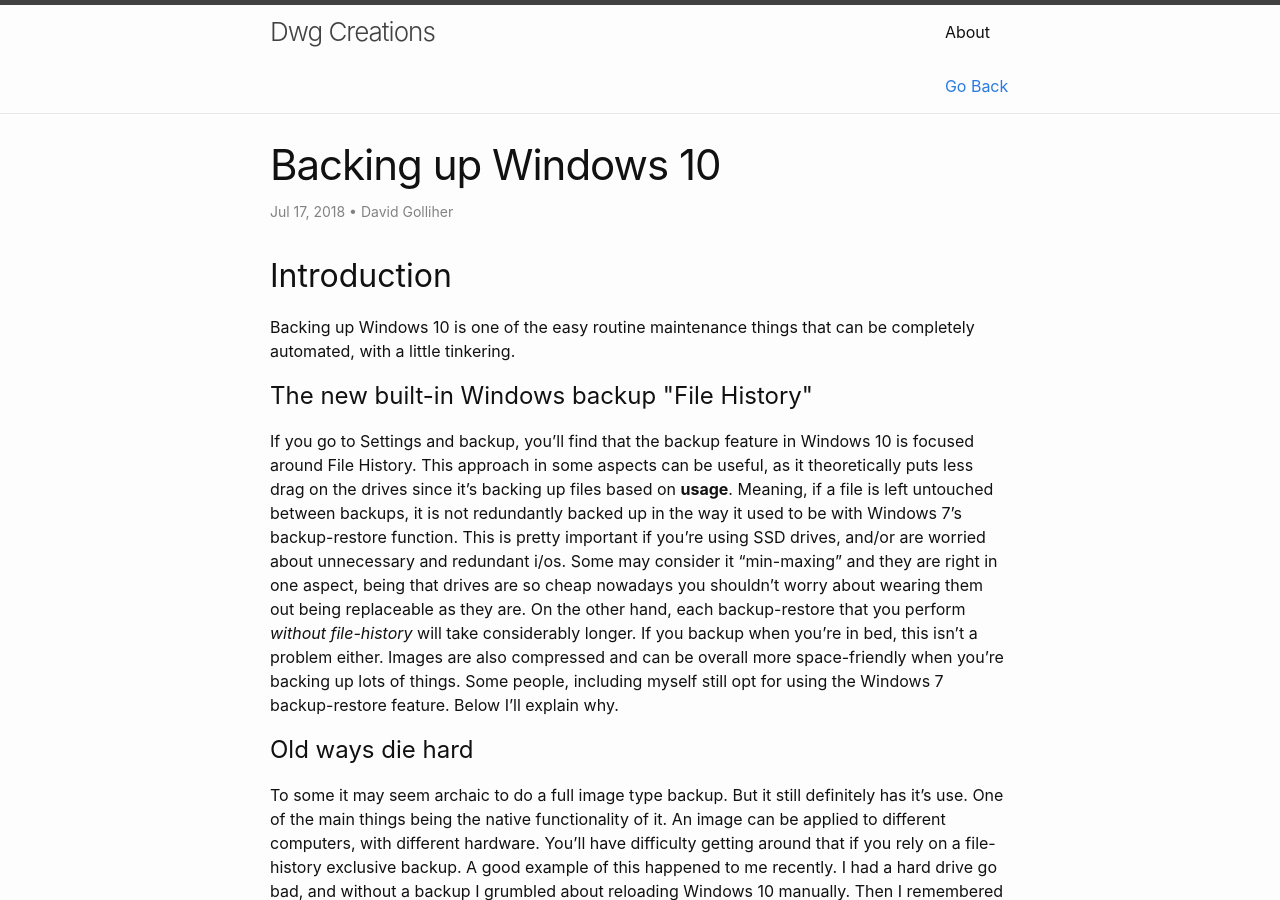
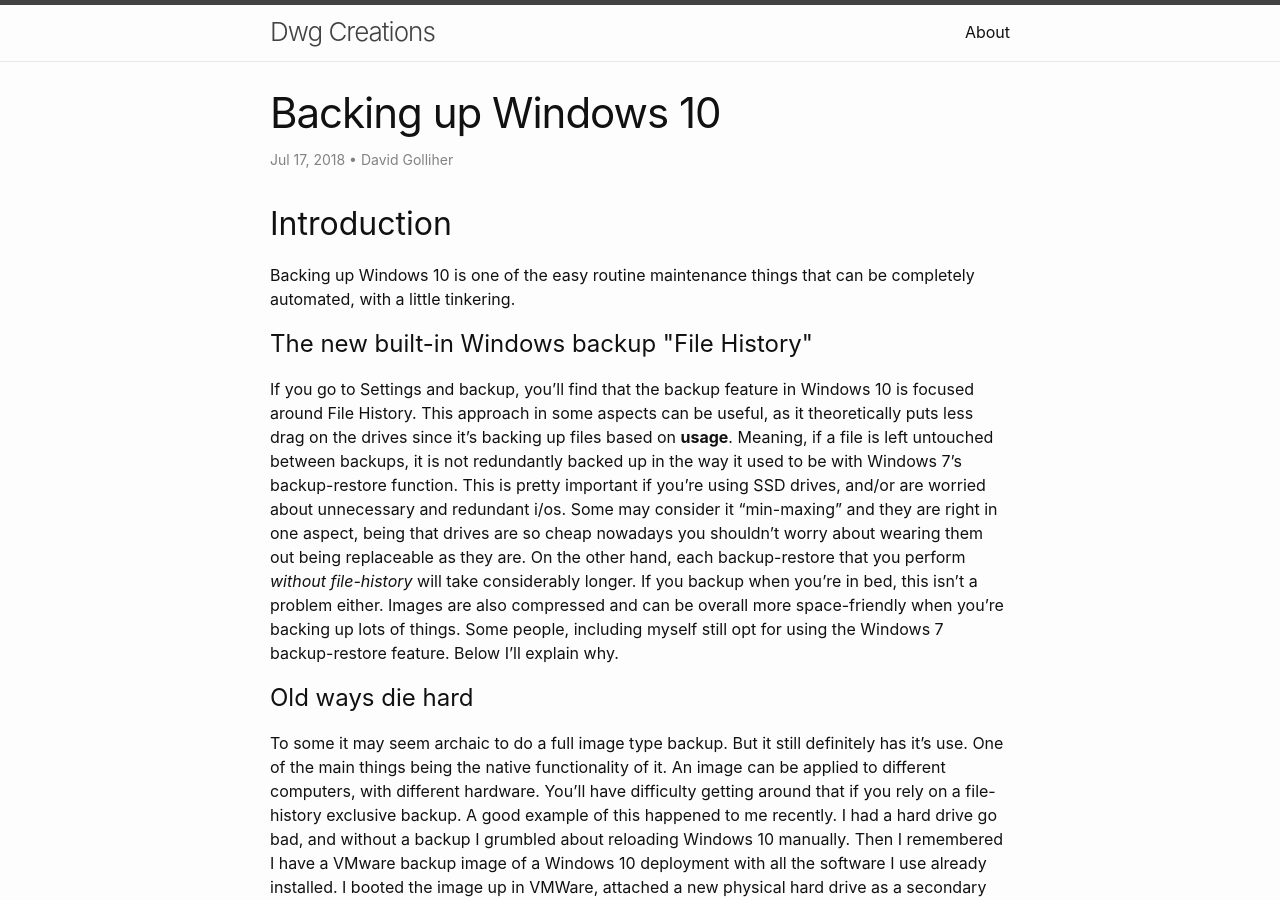
Before and after one commit to dwgcreations/dwgcreations.github.io, a Jekyll site: the page blog/it/backup/images/2018/07/17/backing-up-windows-10.html, which Jekyll copies as it is, in a window 1280 px wide and 900 px high. Built offline with Jekyll 4.4.1, drawn with Linux system fonts in a browser that asks for light colours.

Commit message:
Revert "Add back links"
This reverts commit 9382f1740a665473e2cfcbe421cfca962e0954c6.

```diff
--- a/blog/it/backup/images/2018/07/17/backing-up-windows-10.html
+++ b/blog/it/backup/images/2018/07/17/backing-up-windows-10.html
@@ -31,7 +31,7 @@
           </span>
         </label>
 
-        <div class="trigger"><a class="page-link" href="/blog/about/">About</a><BR><a href="javascript:history.back()">Go Back</a></div>
+        <div class="trigger"><a class="page-link" href="/blog/about/">About</a></div>
       </nav></div>
 </header>
 <main class="page-content" aria-label="Content">
--- a/blog/it/cmd/networking/2018/07/17/working-with-RDP-in-2018.html
+++ b/blog/it/cmd/networking/2018/07/17/working-with-RDP-in-2018.html
@@ -31,7 +31,7 @@
           </span>
         </label>
 
-        <div class="trigger"><a class="page-link" href="/blog/about/">About</a><BR><a href="javascript:history.back()">Go Back</a></div>
+        <div class="trigger"><a class="page-link" href="/blog/about/">About</a></div>
       </nav></div>
 </header>
 <main class="page-content" aria-label="Content">
--- a/blog/it/laptop/battery/mobile/ios/android/2018/07/17/maximizing-laptop-mobile-battery.html
+++ b/blog/it/laptop/battery/mobile/ios/android/2018/07/17/maximizing-laptop-mobile-battery.html
@@ -31,7 +31,7 @@
           </span>
         </label>
 
-        <div class="trigger"><a class="page-link" href="/blog/about/">About</a><BR><a href="javascript:history.back()">Go Back</a></div>
+        <div class="trigger"><a class="page-link" href="/blog/about/">About</a></div>
       </nav></div>
 </header>
 <main class="page-content" aria-label="Content">
```
